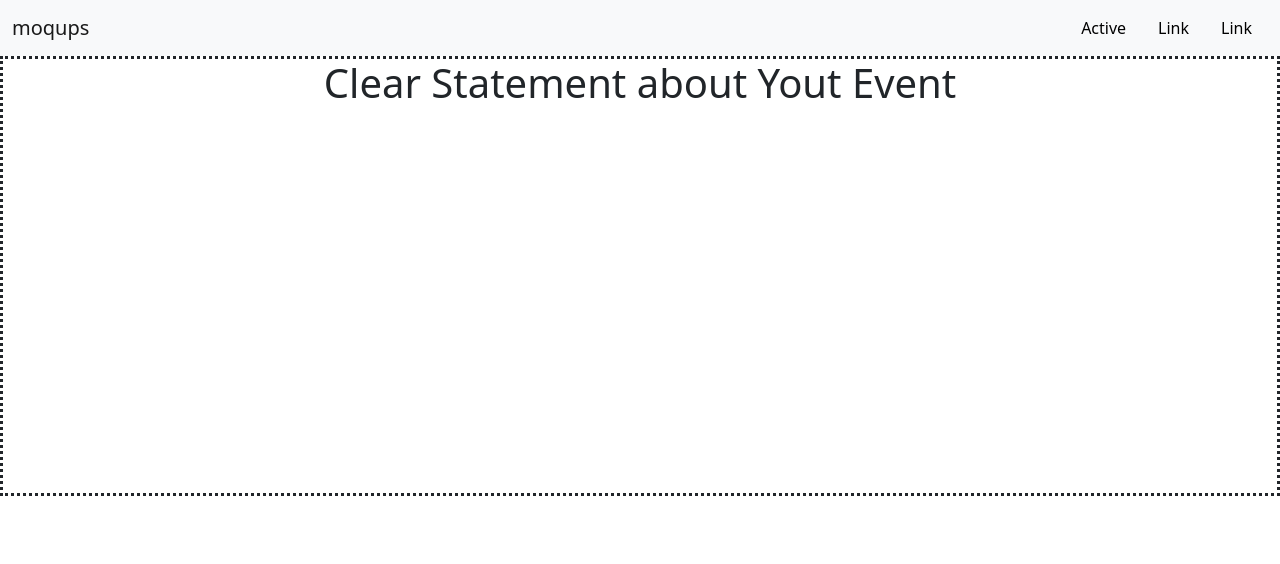
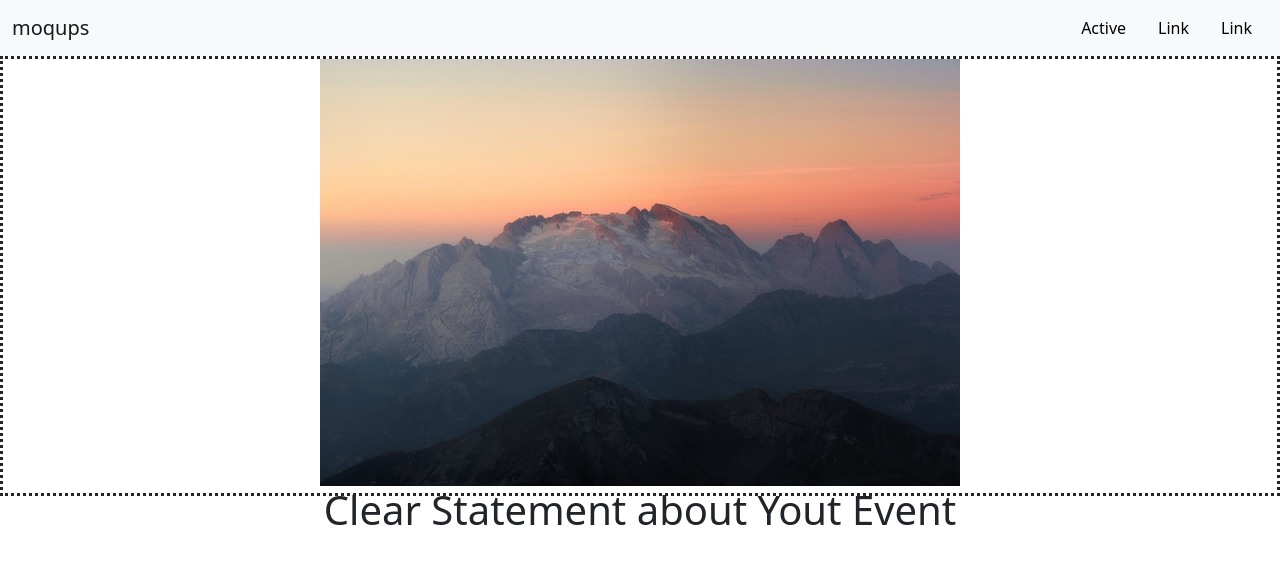
Before and after one commit to MoraIJ/event-landing-page1, a plain HTML site: page index.html in a window 1280 px wide. Drawn offline with nearby package versions, Linux system fonts and the light colour scheme.

Commit message:
edited image folder and html folder

```diff
--- a/index.html
+++ b/index.html
@@ -9,6 +9,7 @@
     <link href="https://cdn.jsdelivr.net/npm/bootstrap@5.1.3/dist/css/bootstrap.min.css" rel="stylesheet" integrity="sha384-1BmE4kWBq78iYhFldvKuhfTAU6auU8tT94WrHftjDbrCEXSU1oBoqyl2QvZ6jIW3" crossorigin="anonymous">
     <!--Custom CSS-->
     <link href="styles.css" rel="stylesheet">
+    <link href="/fabrizio-lunardi-EarUtspWMbE-unsplash.jpg">
 
 </head>
 <body>
@@ -33,8 +34,11 @@
 
 <!--Jumbotron-->
 <div class="container-fluid heroTop">
+
     <div class="jumbotron">
-        <img>
+        <img src="/fabrizio-lunardi-EarUtspWMbE-unsplash.jpg">
+        <!-- Photo by <a href="https://unsplash.com/@methariorn?utm_source=unsplash&utm_medium=referral&utm_content=creditCopyText">Fabrizio Lunardi</a> on <a href="https://unsplash.com/?utm_source=unsplash&utm_medium=referral&utm_content=creditCopyText">Unsplash</a> -->
+
         <h1>Clear Statement about Yout Event</h1>
     </div>
 </div>
```
Also changed, not shown: fabrizio-lunardi-EarUtspWMbE-unsplash.jpg (added).
